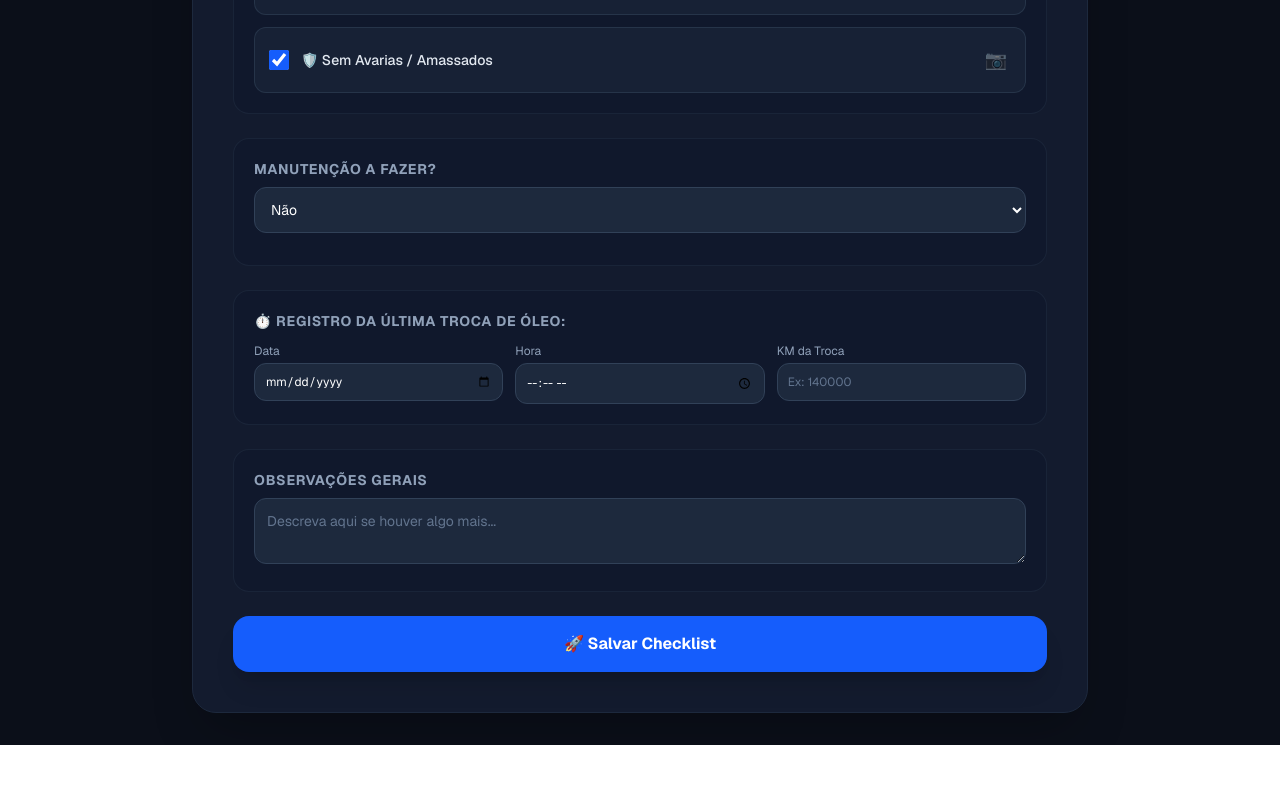
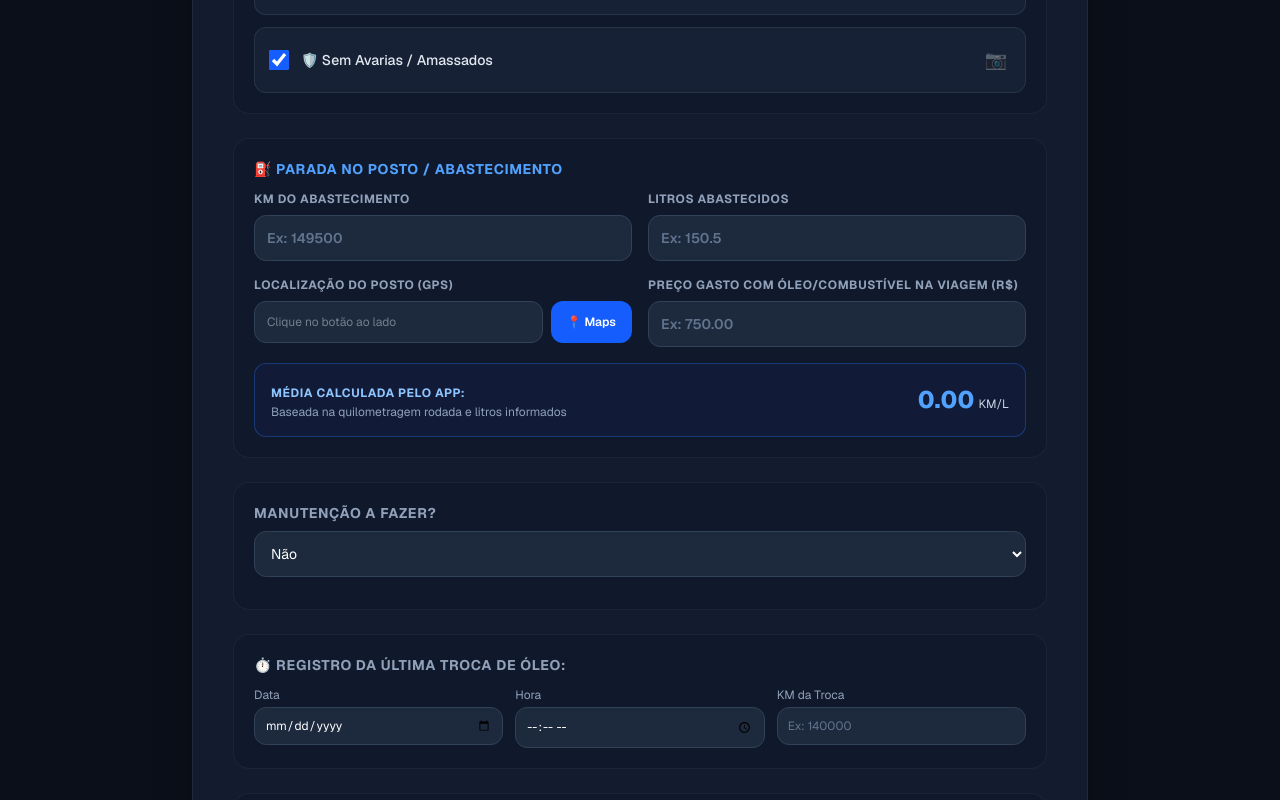
Before and after one commit to MayaraLeandro/frota-app, a Next.js app: page / in a window 1280 px wide. Shown: the part 680-1480 px from the top of the page. Before the commit the page ends 1425 px from the top, so only its background shows below. Built offline with nearby package versions, Linux system fonts and the light colour scheme.

Commit message:
Adiciona card de parada no posto com calculo de media e GPS

```diff
--- a/app/page.tsx
+++ b/app/page.tsx
@@ -19,6 +19,13 @@
   const [fotoParaBrisas, setFotoParaBrisas] = useState<string | null>(null);
   const [fotoFunilaria, setFotoFunilaria] = useState<string | null>(null);
 
+  // Estados do Posto / Abastecimento
+  const [kmAbastecimento, setKmAbastecimento] = useState("");
+  const [litrosAbastecidos, setLitrosAbastecidos] = useState("");
+  const [localizacaoPosto, setLocalizacaoPosto] = useState("");
+  const [buscandoLocal, setBuscandoLocal] = useState(false);
+  const [custoOleoViagem, setCustoOleoViagem] = useState("");
+
   const [manutencaoNecessaria, setManutencaoNecessaria] = useState("nao");
   const [detalhesManutencao, setDetalhesManutencao] = useState("");
 
@@ -29,6 +36,44 @@
   const [observacoes, setObservacoes] = useState("");
   const [enviado, setEnviado] = useState(false);
   const [mostrarQrCode, setMostrarQrCode] = useState(false);
+
+  // Cálculo automático da média (KM atual - KM anterior ou KM do abastecimento vs KM inicial)
+  const calcularMedia = () => {
+    const kmAtualNum = parseFloat(km);
+    const kmAbastNum = parseFloat(kmAbastecimento);
+    const litrosNum = parseFloat(litrosAbastecidos);
+
+    if (!litrosNum || litrosNum <= 0) return "0.00";
+
+    // Se informou o KM do abastecimento e o KM atual do veículo
+    if (kmAtualNum && kmAbastNum && kmAtualNum >= kmAbastNum) {
+      const rodados = kmAtualNum - kmAbastNum;
+      return (rodados / litrosNum).toFixed(2);
+    }
+    return "0.00";
+  };
+
+  const mediaCalculada = calcularMedia();
+
+  const obterLocalizacaoGPS = () => {
+    if (!navigator.geolocation) {
+      alert("Geolocalização não é suportada pelo seu navegador.");
+      return;
+    }
+    setBuscandoLocal(true);
+    navigator.geolocation.getCurrentPosition(
+      (position) => {
+        const lat = position.coords.latitude;
+        const lon = position.coords.longitude;
+        setLocalizacaoPosto(`Lat: ${lat.toFixed(4)}, Lon: ${lon.toFixed(4)}`);
+        setBuscandoLocal(false);
+      },
+      () => {
+        alert("Não foi possível obter a localização. Verifique as permissões do GPS.");
+        setBuscandoLocal(false);
+      }
+    );
+  };
 
   const handleFotoChange = (e: React.ChangeEvent<HTMLInputElement>, setFoto: (val: string | null) => void) => {
     const file = e.target.files?.[0];
@@ -58,7 +103,7 @@
               <span className="text-blue-500 bg-blue-500/10 p-2 rounded-xl">🚛</span> Controle de Frota
             </h1>
             <p className="text-sm text-slate-400 mt-1">
-              Painel Inteligente de Checklist Diário do Motorista
+              Painel Inteligente de Checklist Diário e Paradas
             </p>
           </div>
 
@@ -85,8 +130,8 @@
 
         {enviado ? (
           <div className="bg-emerald-950/40 border border-emerald-500/30 text-emerald-300 p-8 rounded-2xl text-center">
-            <h2 className="font-bold text-2xl mb-2">Checklist Enviado com Sucesso!</h2>
-            <p className="text-sm text-emerald-400/80 mb-6">O veículo foi liberado para a operação de hoje.</p>
+            <h2 className="font-bold text-2xl mb-2">Checklist e Posto Registrados com Sucesso!</h2>
+            <p className="text-sm text-emerald-400/80 mb-6">Os dados da viagem e abastecimento foram salvos.</p>
             <button
               onClick={() => setEnviado(false)}
               className="bg-emerald-600 hover:bg-emerald-500 text-white px-6 py-3 rounded-xl font-semibold text-sm transition shadow-lg"
@@ -126,7 +171,7 @@
               </div>
             </div>
 
-            {/* Itens de Inspeção com Ícone de Câmera Discreto */}
+            {/* Itens de Inspeção com Câmera Discreta */}
             <div className="bg-slate-900/50 p-5 rounded-2xl border border-slate-800/80 space-y-4">
               <h2 className="font-bold text-sm uppercase tracking-wider text-slate-400 mb-3">
                 Itens de Inspeção Diária:
@@ -237,6 +282,91 @@
               </div>
             </div>
 
+            {/* NOVO CARD: Parada no Posto e Abastecimento */}
+            <div className="bg-slate-900/50 p-5 rounded-2xl border border-slate-800/80 space-y-4">
+              <h2 className="font-bold text-sm uppercase tracking-wider text-blue-400 mb-3 flex items-center gap-2">
+                ⛽ Parada no Posto / Abastecimento
+              </h2>
+
+              <div className="grid grid-cols-1 sm:grid-cols-2 gap-4">
+                <div>
+                  <label className="block text-xs font-bold uppercase tracking-wider text-slate-400 mb-2">
+                    KM do Abastecimento
+                  </label>
+                  <input
+                    type="number"
+                    placeholder="Ex: 149500"
+                    value={kmAbastecimento}
+                    onChange={(e) => setKmAbastecimento(e.target.value)}
+                    className="w-full p-3 bg-slate-800 border border-slate-700 rounded-xl text-sm text-white focus:outline-none focus:ring-2 focus:ring-blue-500 placeholder-slate-500 font-semibold"
+                  />
+                </div>
+                <div>
+                  <label className="block text-xs font-bold uppercase tracking-wider text-slate-400 mb-2">
+                    Litros Abastecidos
+                  </label>
+                  <input
+                    type="number"
+                    step="0.01"
+                    placeholder="Ex: 150.5"
+                    value={litrosAbastecidos}
+                    onChange={(e) => setLitrosAbastecidos(e.target.value)}
+                    className="w-full p-3 bg-slate-800 border border-slate-700 rounded-xl text-sm text-white focus:outline-none focus:ring-2 focus:ring-blue-500 placeholder-slate-500 font-semibold"
+                  />
+                </div>
+              </div>
+
+              <div className="grid grid-cols-1 sm:grid-cols-2 gap-4">
+                <div>
+                  <label className="block text-xs font-bold uppercase tracking-wider text-slate-400 mb-2">
+                    Localização do Posto (GPS)
+                  </label>
+                  <div className="flex gap-2">
+                    <input
+                      type="text"
+                      readOnly
+                      placeholder="Clique no botão ao lado"
+                      value={localizacaoPosto}
+                      className="w-full p-3 bg-slate-800 border border-slate-700 rounded-xl text-xs text-slate-300 focus:outline-none"
+                    />
+                    <button
+                      type="button"
+                      onClick={obterLocalizacaoGPS}
+                      className="bg-blue-600 hover:bg-blue-500 text-white px-4 rounded-xl text-xs font-semibold transition shrink-0"
+                    >
+                      {buscandoLocal ? "Buscando..." : "📍 Maps"}
+                    </button>
+                  </div>
+                </div>
+
+                <div>
+                  <label className="block text-xs font-bold uppercase tracking-wider text-slate-400 mb-2">
+                    Preço Gasto com Óleo/Combustível na Viagem (R$)
+                  </label>
+                  <input
+                    type="number"
+                    step="0.01"
+                    placeholder="Ex: 750.00"
+                    value={custoOleoViagem}
+                    onChange={(e) => setCustoOleoViagem(e.target.value)}
+                    className="w-full p-3 bg-slate-800 border border-slate-700 rounded-xl text-sm text-white focus:outline-none focus:ring-2 focus:ring-blue-500 placeholder-slate-500 font-semibold"
+                  />
+                </div>
+              </div>
+
+              {/* Média Calculada Automaticamente */}
+              <div className="mt-4 p-4 bg-blue-950/30 border border-blue-500/30 rounded-xl flex items-center justify-between">
+                <div>
+                  <span className="text-xs text-blue-300 font-bold uppercase tracking-wider">Média Calculada pelo App:</span>
+                  <p className="text-xs text-slate-400">Baseada na quilometragem rodada e litros informados</p>
+                </div>
+                <div className="text-right">
+                  <span className="text-2xl font-extrabold text-blue-400">{mediaCalculada}</span>
+                  <span className="text-xs text-slate-300 ml-1">KM/L</span>
+                </div>
+              </div>
+            </div>
+
             <div className="bg-slate-900/50 p-5 rounded-2xl border border-slate-800/80">
               <label className="block font-bold text-sm uppercase tracking-wider text-slate-400 mb-2">
                 Manutenção a Fazer?
@@ -315,7 +445,7 @@
               type="submit"
               className="w-full bg-blue-600 hover:bg-blue-500 text-white font-bold py-4 rounded-2xl transition shadow-xl text-base flex items-center justify-center gap-2 mt-4"
             >
-              🚀 Salvar Checklist
+              🚀 Salvar Checklist e Parada no Posto
             </button>
 
           </form>
```
